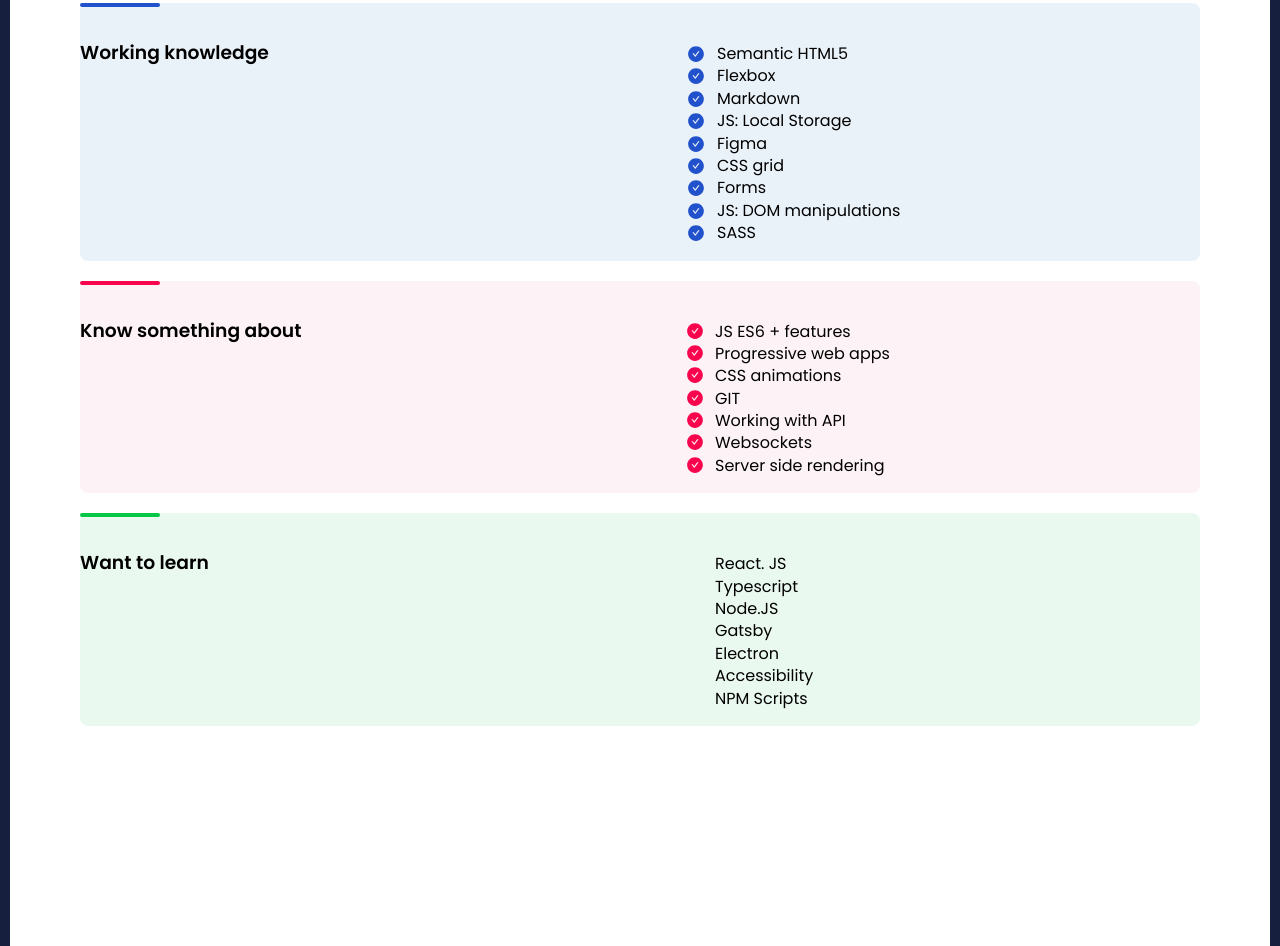
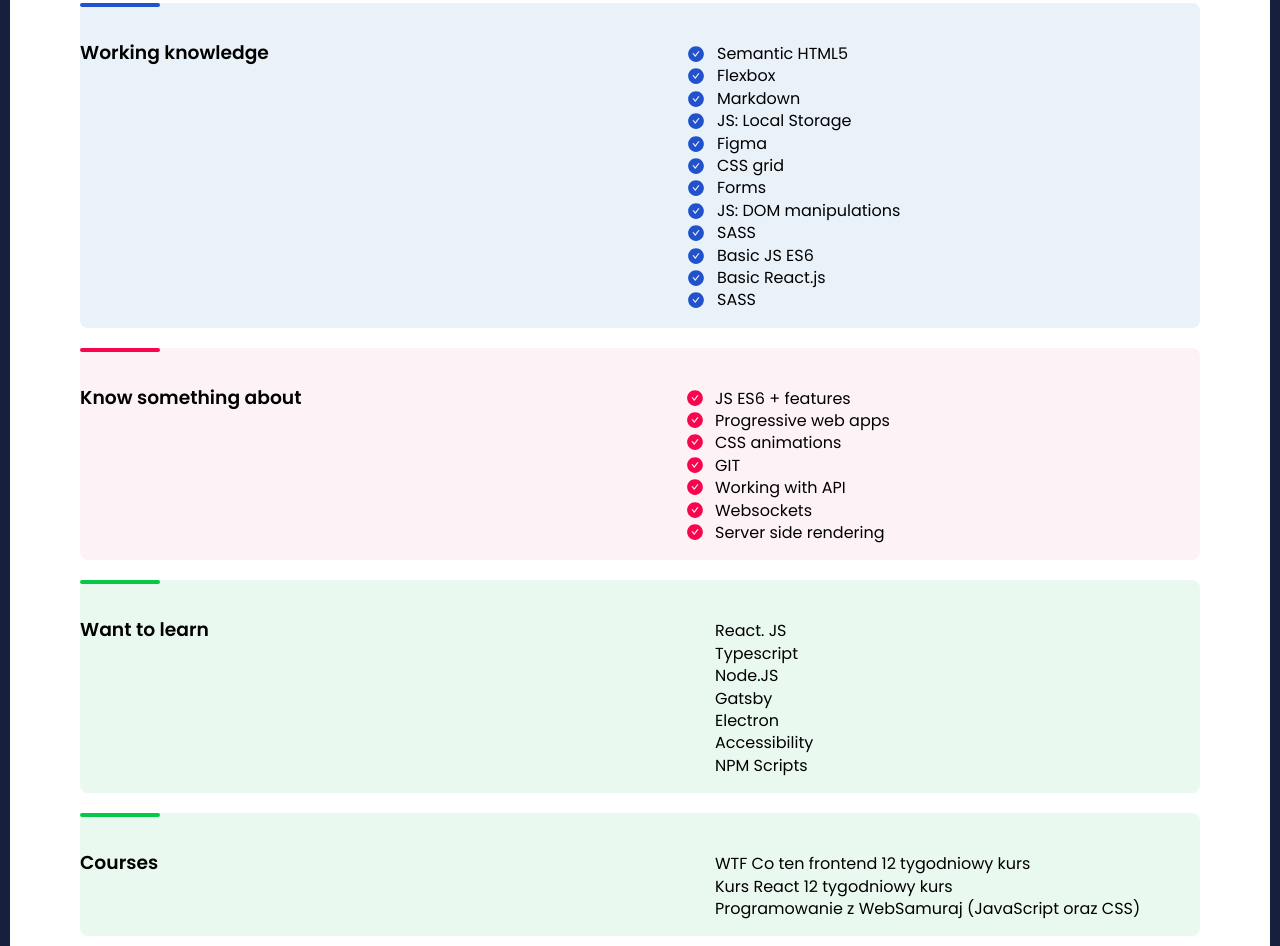
Before and after one commit to BartlomiejKar/portfolio, a website built with webpack: page dist/index.html in a window 1280 px wide. Shown: the part 934-1880 px from the top of the page. Built offline with nearby package versions, Linux system fonts and the light colour scheme; no server answers; files whose address does not match are found by name.

Commit message:
Added Courses, and update sklills

```diff
--- a/dist/index.html
+++ b/dist/index.html
@@ -55,6 +55,9 @@
           <li class="skills__list-element">Forms</li>
           <li class="skills__list-element">JS: DOM manipulations</li>
           <li class="skills__list-element">SASS</li>
+          <li class="skills__list-element">Basic JS ES6</li>
+          <li class="skills__list-element">Basic React.js</li>
+          <li class="skills__list-element">SASS</li>
         </ul>
       </article>
       <article class="knowing">
@@ -79,6 +82,14 @@
           <li class="learn__list-element">Electron</li>
           <li class="learn__list-element">Accessibility</li>
           <li class="learn__list-element">NPM Scripts</li>
+        </ul>
+      </article>
+      <article class="learn">
+        <h3 class="learn__title">Courses</h3>
+        <ul class="learn__list">
+          <li class="learn__list-element">WTF Co ten frontend 12 tygodniowy kurs</li>
+          <li class="learn__list-element">Kurs React 12 tygodniowy kurs</li>
+          <li class="learn__list-element">Programowanie z WebSamuraj (JavaScript oraz CSS)</li>
         </ul>
       </article>
 
```
